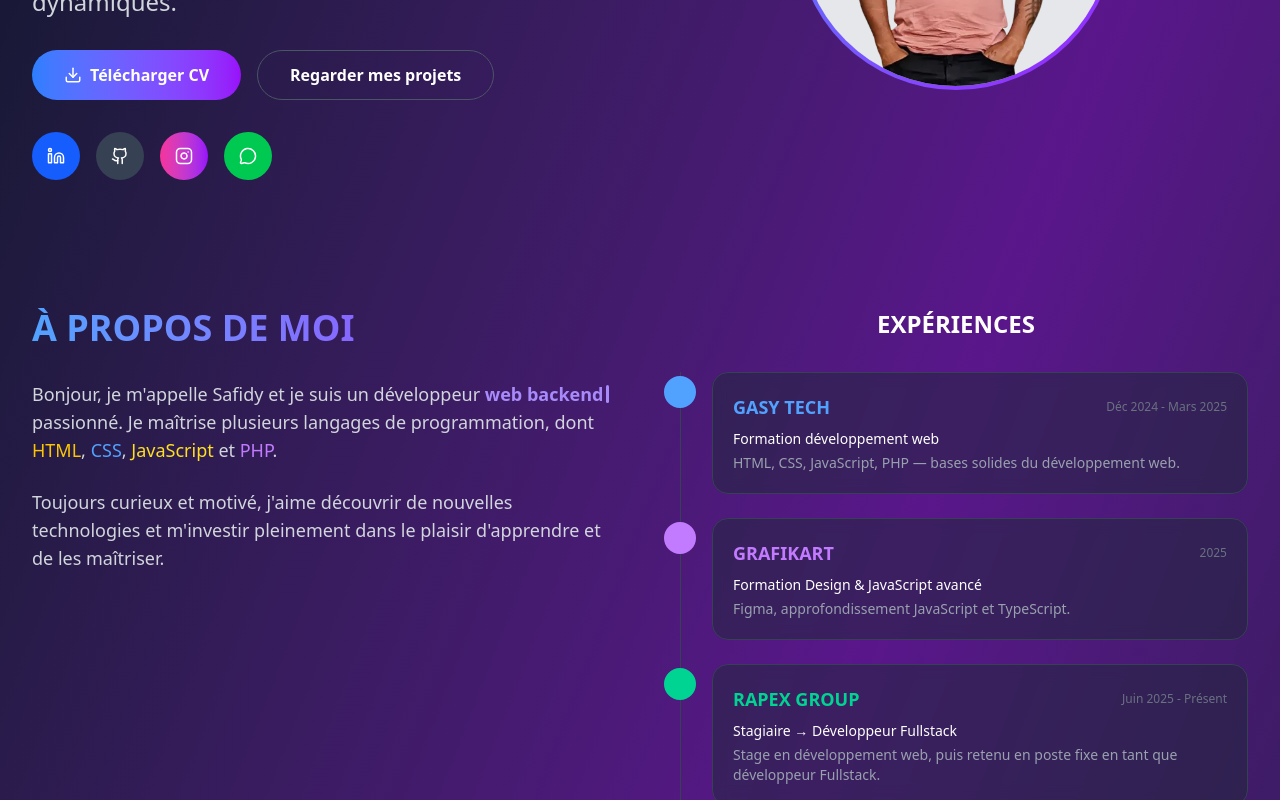
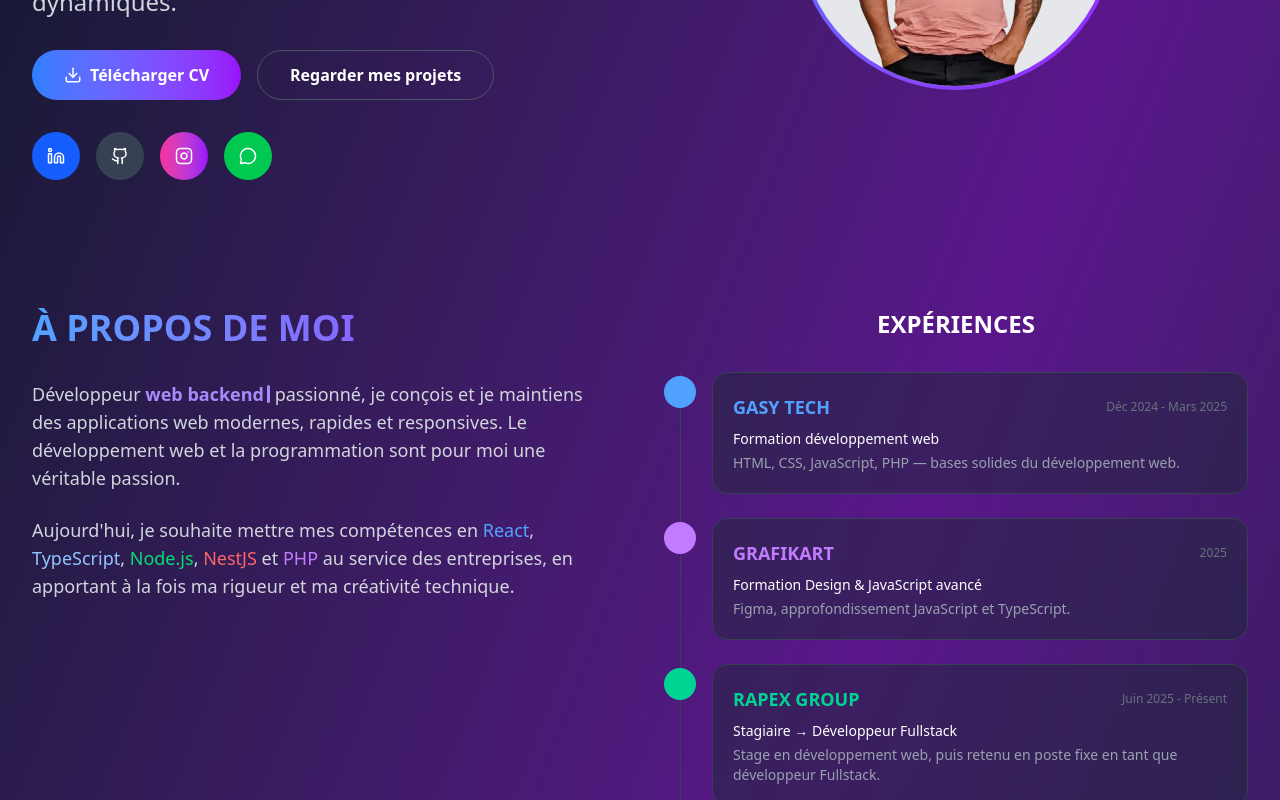
Before and after one commit to SafidyRakotonirina/safidyRakotonirina2025, a React (Vite) app: page / in a window 1280 px wide. Shown: the part 416-1216 px from the top of the page. Built offline with nearby package versions, Linux system fonts and the light colour scheme; no server answers.

Commit message:
amelioration  apropos

```diff
--- a/src/components/home/sections/About.tsx
+++ b/src/components/home/sections/About.tsx
@@ -20,21 +20,24 @@ export function About({ aboutDisplayed, currentColor }: AboutProps) {
             </h2>
             <div className="space-y-4 sm:space-y-6 text-sm sm:text-base lg:text-lg text-gray-300 text-center lg:text-left">
   <p>
-                Bonjour, je m'appelle Safidy et je suis un développeur {" "}
+    Développeur{" "}
     <span style={{ color: currentColor }} className="font-semibold">
       {aboutDisplayed}
       <TypingCursor color={currentColor} />
     </span>{" "}
-                passionné. Je maîtrise plusieurs langages de programmation, dont{" "}
-                <span className="text-yellow-400">HTML</span>,{" "}
-                <span className="text-blue-400">CSS</span>,{" "}
-                <span className="text-yellow-300">JavaScript</span> et{" "}
-                <span className="text-purple-400">PHP</span>.
+    passionné, je conçois et je maintiens des applications web modernes,
+    rapides et responsives. Le développement web et la programmation sont
+    pour moi une véritable passion.
   </p>
   <p>
-                Toujours curieux et motivé, j'aime découvrir de nouvelles
-                technologies et m'investir pleinement dans le plaisir
-                d'apprendre et de les maîtriser.
+    Aujourd'hui, je souhaite mettre mes compétences en{" "}
+    <span className="text-blue-400">React</span>,{" "}
+    <span className="text-blue-300">TypeScript</span>,{" "}
+    <span className="text-green-400">Node.js</span>,{" "}
+    <span className="text-red-400">NestJS</span> et{" "}
+    <span className="text-purple-400">PHP</span> au service des
+    entreprises, en apportant à la fois ma rigueur et ma créativité
+    technique.
   </p>
 </div>
           </div>
```
Lines whose indentation alone changed are shown as unchanged.
